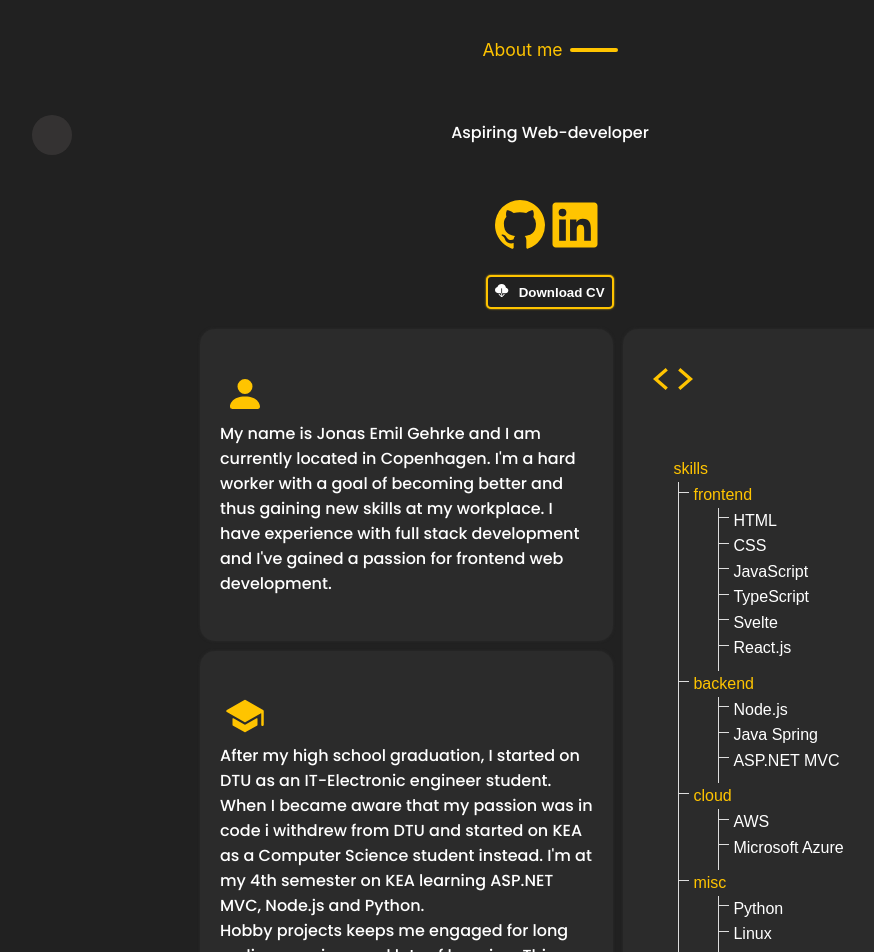
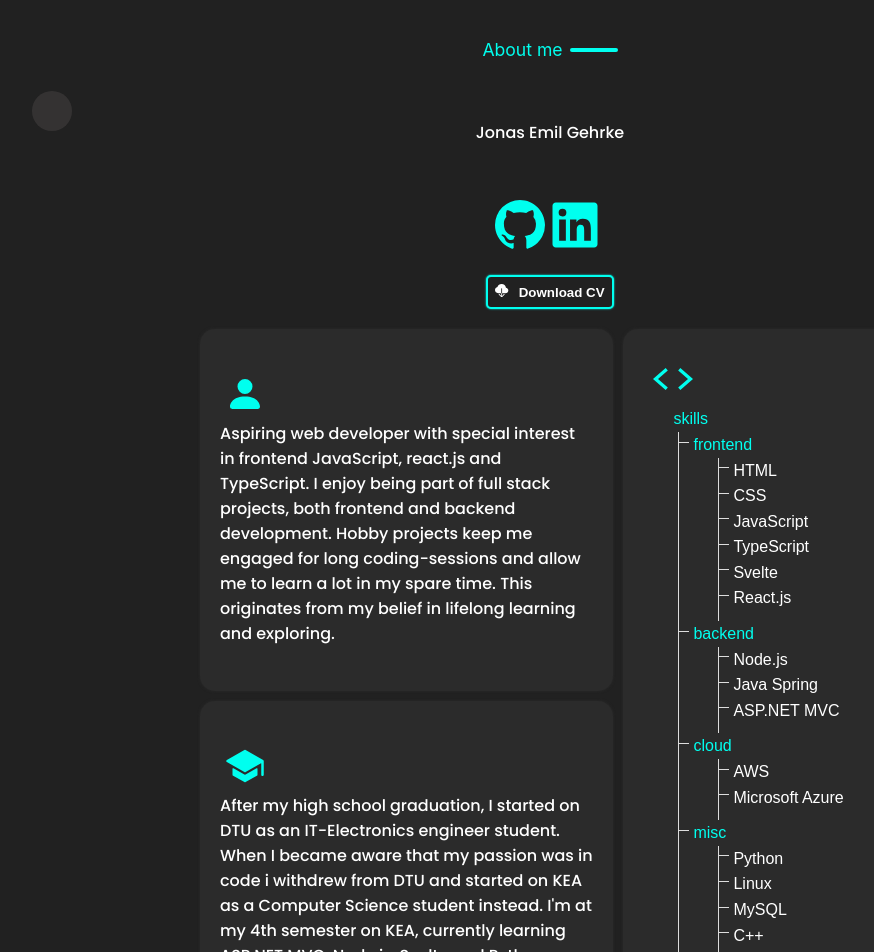
Before and after one commit to jonasegehrke/react-portfolio, a React (Create React App) app: page / in a window 1280 px wide. Shown: the part 860-1812 px from the top of the page, without its empty margins (90-964 px from the left). Built offline with nearby package versions, Linux system fonts and the light colour scheme; a web font is replaced by a local one.

Commit message:
finishing touches on style, added new about me text

```diff
--- a/src/App.css
+++ b/src/App.css
@@ -64,11 +64,17 @@
 :root{
     --background-color:#212121!important;
     --nav-color: rgba(33, 33, 33, 0.7);
-    --color-neon-green:#ffc400;
-    --old:#0ff;
-    --color-neon-pink:#FF007C;
-    --color-neon-blue:#0fb;
 
+    --color-neon-yellow:#ffc400;
+    --color-neon-cyan:#00ffef;
+    --color-neon-pink:#f700ff;
+    --color-neon-turquoise:#0fb;
+    --color-neon-purple:#7c00ff;
+    --color-neon-red:#ff0200;
+    --color-neon-orange:#ff7800;
+    --color-neon-green:#9cff00;
+
+    --primary-color: var(--color-neon-cyan);
     --nav-font-color: #fff;
     --primary-font-color: #fff;
     --primary-font: 'Poppins', sans-serif;
@@ -128,11 +134,11 @@ body{
     font-size: 1.1rem;
     line-height: 1.9rem;
     margin-right: 7px;
-    color: var(--color-neon-green);
+    color: var(--primary-color);
     text-align: center;
 }
 .line{
-    background: var(--color-neon-green);
+    background: var(--primary-color);
     display: inline-block;
     width: 3rem;
     height: 0.2rem;
@@ -156,7 +162,7 @@ body{
 }
 
 .load-done-icon{
-    color: var(--color-neon-green);
+    color: var(--primary-color);
     font-size: 20px;
 
 }
@@ -166,9 +172,9 @@ body{
     width: 15px;
     height: 15px;
     border-radius: 15px;
-    background-color: var(--color-neon-green);
+    background-color: var(--primary-color);
     margin: 5px;
-    box-shadow: var(--color-neon-green) 0 0 5px;
+    box-shadow: var(--primary-color) 0 0 5px;
 
   }
 
@@ -190,8 +196,8 @@ body{
     font-family: 'Poppins',sans-serif;
     font-size: 30px;
     font-weight: 500;
-    color: var(--color-neon-green);
-    text-shadow: var(--color-neon-green) 0 0 5px;
+    color: var(--primary-color);
+    text-shadow: var(--primary-color) 0 0 5px;
     top: 60%;
     animation: fadeIn 1s;
 }
@@ -233,7 +239,7 @@ body{
 .white-line{
     height: 1px;
     width: 100%;
-    background: var(--color-neon-green);
+    background: var(--primary-color);
     opacity: 0.5;
 }
 
@@ -245,7 +251,7 @@ body{
 
 .nav-item:hover .nav-anchor:hover,
 .logo-anchor:hover, .logo-icon:hover{
-    color: var(--color-neon-green);
+    color: var(--primary-color);
 }
 
 
@@ -483,15 +489,12 @@ nav{
     width: 40%;
     height: 100%;
     padding: 30px;
-    padding-bottom: 55px;
     text-align: left;
-
 }
 
 .about-icon{
     font-size: 40px;
-
-    color: var(--color-neon-green);
+    color: var(--primary-color);
 }
 
 .left-margin{
@@ -500,11 +503,11 @@ nav{
 
 .skill-tree{
     text-align: left;
-    margin-top: 50px;
+
 }
 
 .folder{
-    color: var(--color-neon-green)!important;
+    color: var(--primary-color)!important;
 }
 
 .directory-item{
@@ -568,7 +571,7 @@ nav{
 }
 
 .social-links{
-    color: var(--color-neon-green);
+    color: var(--primary-color);
     font-size: 50px;
     margin-bottom: 20px;
     pointer-events: all;
@@ -591,8 +594,8 @@ nav{
     border: none;
     max-width: 150px;
     padding: 7px;
-    box-shadow: var(--color-neon-green) 0 0 2px;
-    border: solid var(--color-neon-green) 2px;
+    box-shadow: var(--primary-color) 0 0 2px;
+    border: solid var(--primary-color) 2px;
     background: var(--background-color);
     border-radius: 5px;
     font-weight: bold;
@@ -603,9 +606,9 @@ nav{
 }
 
 .download-btn:hover{
-    background: var(--color-neon-green);
+    background: var(--primary-color);
     color: black;
-    box-shadow: var(--color-neon-green) 0 0 7px;
+    box-shadow: var(--primary-color) 0 0 7px;
 }
 
 .download-icon{
@@ -678,7 +681,7 @@ nav{
 
 .card-icon{
     font-size: 40px;
-    color: var(--color-neon-green);
+    color: var(--primary-color);
 }
 
 .card-icon.hovered, .card-link.hovered{
@@ -690,7 +693,7 @@ nav{
 .card-link{
     text-decoration: none;
     color: var(--primary-font-color);
-    border: solid var(--color-neon-green) 2px;
+    border: solid var(--primary-color) 2px;
     border-radius: 5px;
     width: 100%;
     text-align: center;
@@ -701,9 +704,9 @@ nav{
 
 
 .card-link:hover{
-    background: var(--color-neon-green);
+    background: var(--primary-color);
     color: black;
-    box-shadow: var(--color-neon-green) 0 0 7px;
+    box-shadow: var(--primary-color) 0 0 7px;
 }
 .card-link-icon{
     margin-right: 5px;
@@ -768,7 +771,7 @@ nav{
 }
 
 .contact-icon{
-    color: var(--color-neon-green);
+    color: var(--primary-color);
     font-size: 40px;
     margin-right: 20px;
 }
--- a/src/pages/About.tsx
+++ b/src/pages/About.tsx
@@ -28,7 +28,7 @@ export default function About() {
         <div>
             <section className="about-section" id="about">
                 <NewPageHeading heading="About me" />
-                <p className='about-heading'>Aspiring Web-developer</p>
+                <p className='about-heading'>Jonas Emil Gehrke</p>
                 <div className="about-container">
                     <div className='spacer'></div>
                     <div>
@@ -55,9 +55,9 @@ export default function About() {
                                 <IconContext.Provider value={{ className: "about-icon left-margin" }}>
                                     <BsFillPersonFill />
                                 </IconContext.Provider>
-                                <p>My name is Jonas Emil Gehrke and I am currently located in Copenhagen.
-                                    I'm a hard worker with a goal of becoming better and thus gaining new skills at my workplace.
-                                    I have experience with full stack development and I've gained a passion for frontend web development.
+                                <p> Aspiring web developer with special interest in frontend JavaScript, react.js and TypeScript.
+                                    I enjoy being part of full stack projects, both frontend and backend development.
+                                    Hobby projects keep me engaged for long coding-sessions and allow me to learn a lot in my spare time. This originates from my belief in lifelong learning and exploring.
                                 </p>
                             </div>
 
@@ -66,12 +66,10 @@ export default function About() {
                                     <IoSchool />
                                 </IconContext.Provider>
                                 <p> After my high school graduation, I started on DTU as
-                                    an IT-Electronic engineer student. <br />
+                                    an IT-Electronics engineer student. <br />
                                     When I became aware that my passion was in code i withdrew from DTU and started on KEA
                                     as a Computer Science student instead.
-                                    I'm at my 4th semester on KEA learning ASP.NET MVC, Node.js and Python. <br />
-                                    Hobby projects keeps me engaged for long coding-sessions and lots of learning.
-                                    This originates from my belief in life long learning and I'm constantly exploring new technologies.
+                                    I'm at my 4th semester on KEA, currently learning ASP.NET MVC, Node.js, Svelte and Python. <br />
                                 </p>
                             </div>
                         </div>
```
